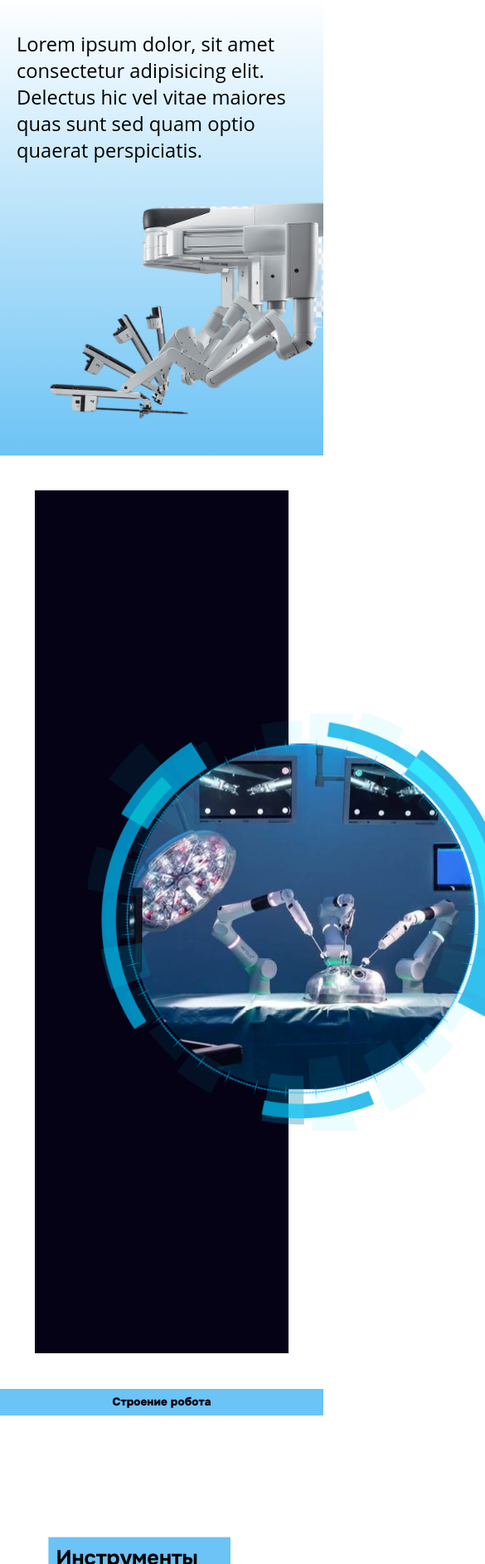
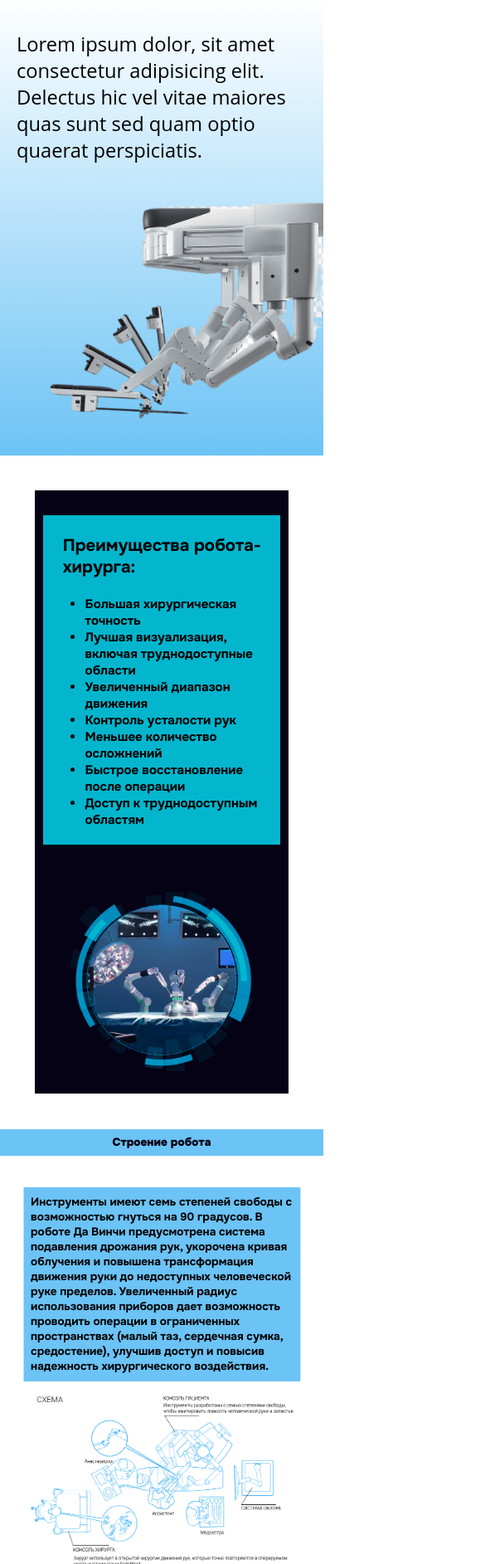
Before and after one commit to fizik-lizik/roboDoc, a plain HTML site: page hir.html in a window 390 px wide. Shown: the part 115-2000 px from the top of the page at 83% size, 585 px wide, since content can reach past the window. Drawn offline with Linux system fonts and the light colour scheme.

Commit message:
Add files via upload

```diff
--- a/hir.html
+++ b/hir.html
@@ -60,14 +60,17 @@
             background-color: rgb(5, 2, 21);
             margin: 5vh;
         }
-        .circle dl{
+        .circle div{
+            width: 45%;
+            background-color: #03b6ce;
+            padding: 0px 0 5px 10px;
+        }
+        .circle div h2{
             background-color: #03b6ce;
             transform: scale(0.9);
+            margin-top: 20px;
         }
-        .circle dt{
-            padding: 30px  ;
-            font-family:  'Onest Black';
-        }
+
         .stroenie{
             margin-top: 8%;
             margin-bottom: 10%;
@@ -86,24 +89,29 @@
         .stroenie img{
             display: block;
             /* margin-left: auto; */
-            margin-right: auto;
+            /* margin-right: auto; */
             width: 50vw;
-            margin-left: 50px;
+            /* margin-left: 50px; */
         }
         .stroenie div{
             display: flex;
+            justify-content: space-between;
             transform: scale(0.9);
             font-size: 28px;
             font-family:  'Onest Bold';
-            margin: 5vh;
+            /* margin: 5vh; */
             align-items: center;
-            margin-right: 20px;
+            /* margin-right: 20px; */
         }
         .stroenie p{
-            padding: 10px 10px 10px 10px;
+            width: 40vw;
+            padding: 50px 50px 50px 50px;
             background-color: #6cc3f5 ;
         }
-        @media (max-width:475px){
+        .circle{
+                flex-wrap: wrap-reverse;
+            }
+        @media (max-width:1000px){
             main{
                 flex-direction: column;
                 padding: 40px 0 20px 0;
@@ -121,6 +129,40 @@
             }
             header img{
                 transform: scale(0.75);
+            }
+            .circle div{
+                width: 90%;
+                margin: 30px auto;
+                font-size: 15px;
+            }
+            .circle img{
+                width: 90%;
+                margin:  auto;
+            }
+            .stroenie div{
+                flex-wrap: wrap;
+                font-size: 15px;
+            }
+            .stroenie div:last-child{
+                flex-wrap: wrap-reverse;
+            }
+            .stroenie div p{
+                width: 90%;
+                margin: 0px auto;
+                margin-bottom: 10px;
+                padding: 10px 10px 10px 10px;
+            }
+            .stroenie div img{
+                width: 90%;
+                margin: 10px auto;
+            }
+            footer p{
+            font-size: 20px;
+            }
+            footer .social {
+                padding-right: 5px;
+                margin-left: auto;
+                width: 64px;
             }
         }
     </style>
@@ -142,17 +184,18 @@
     <section class="circle">
         <img src="хирург3.png" alt="">
 
-          <dl>
-            <dt>Преимущества робота-хирурга: </dt>
-            <dd>Большая хирургическая точность</dd>
-            <dd>Лучшая визуализация, включая труднодоступные области</dd>
-            <dd>Увеличенный диапазон движения</dd>
-            <dd>Контроль усталости рук</dd>
-            <dd>Меньшее количество осложнений</dd>
-            <dd>Быстрое восстановление после операции</dd>
-            <dd>Доступ к труднодоступным областям</dd>
-            <dt></dt>
-          </dl>
+          <div>
+            <h2>Преимущества робота-хирурга: </h2>
+            <ul>
+            <li> Большая хирургическая точность
+            <li>Лучшая визуализация, включая труднодоступные области
+            <li>Увеличенный диапазон движения
+            <li>Контроль усталости рук
+            <li>Меньшее количество осложнений
+            <li>Быстрое восстановление после операции
+            <li>Доступ к труднодоступным областям
+            </ul>
+          </div>
     </section>
     <section class="stroenie">
         <h2>Строение робота</h2>
```
Also changed, not shown: psih.html (+36 -1 lines), киробо5.png (added), хирург консоли.webp (added).
